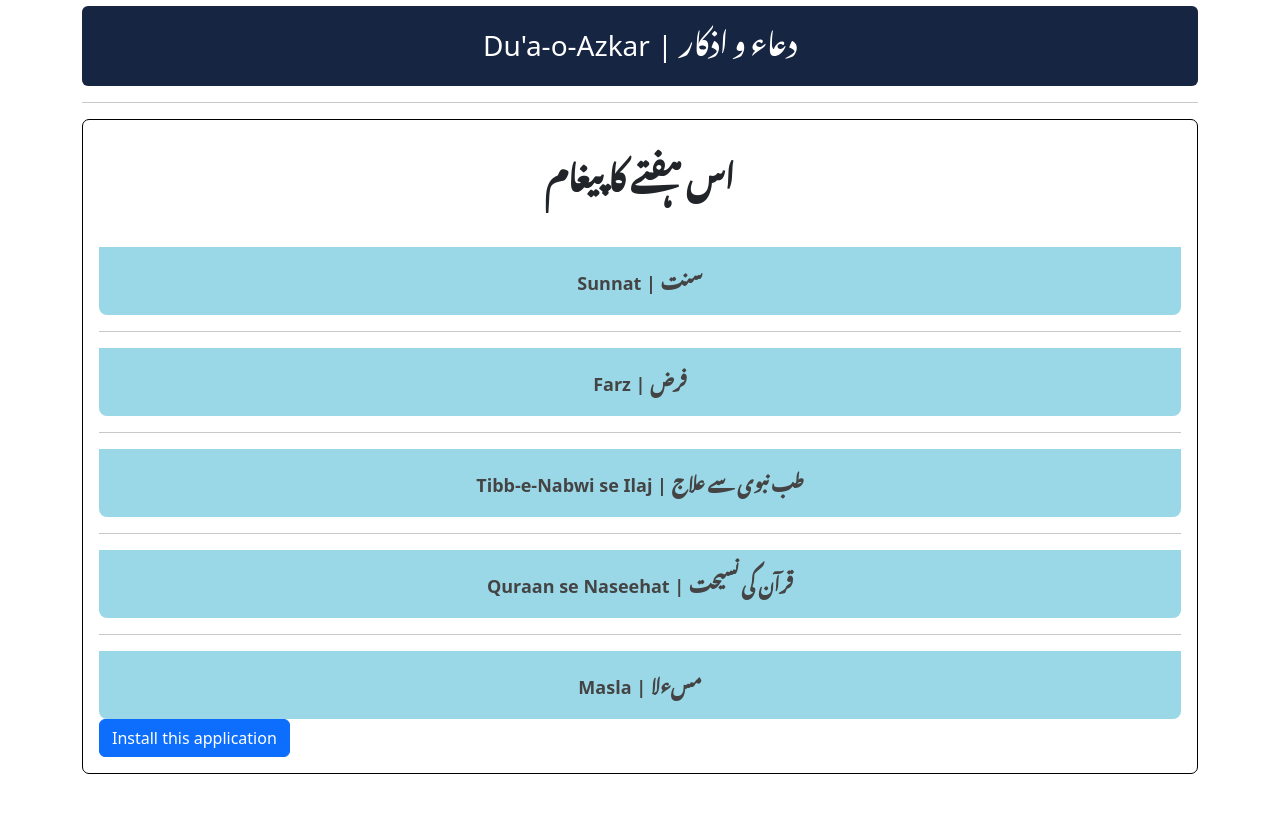
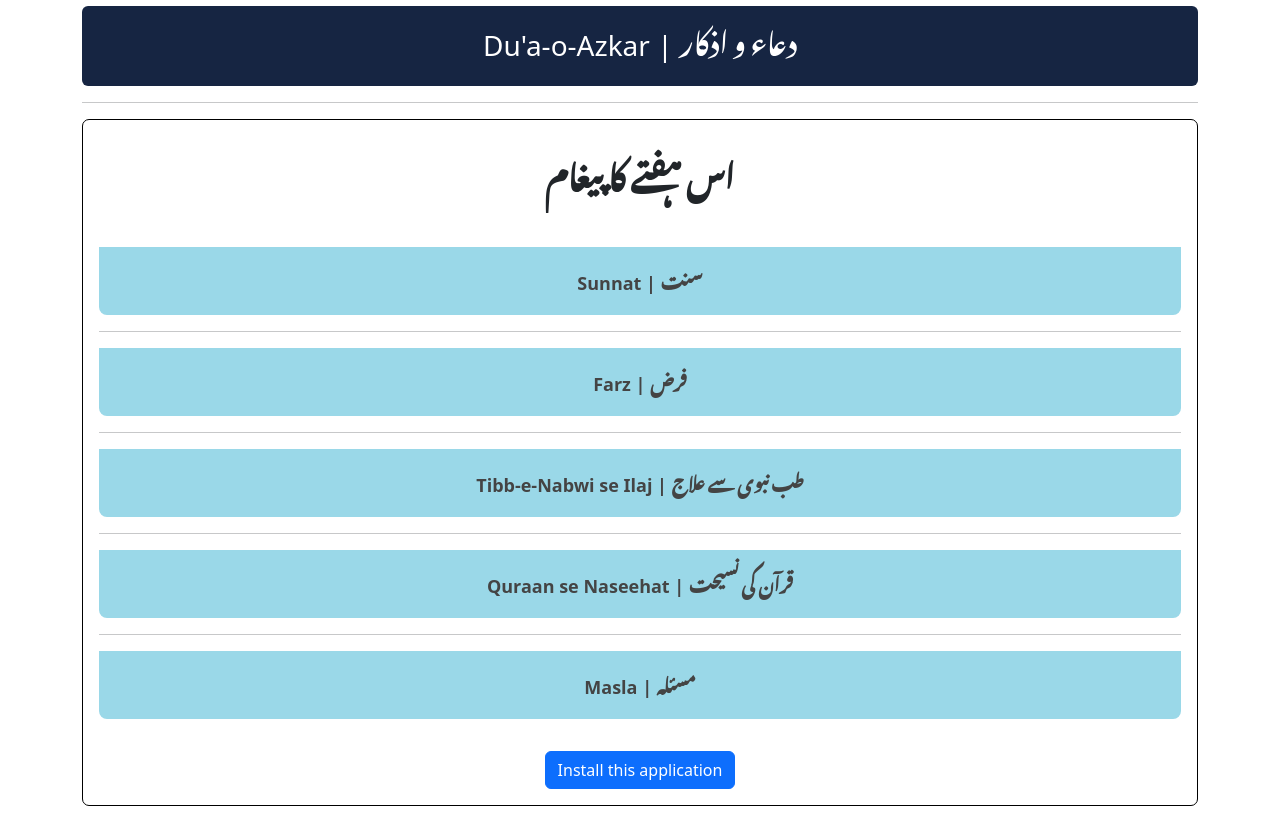
Before and after one commit to lfgraphics/iu-sunnah.github.io, a plain HTML site: page index.html in a window 1280 px wide. Shown: the part 917-1739 px from the top of the page. Before the commit the page ends 1707 px from the top, so only its background shows below. Drawn offline with nearby package versions, Linux system fonts and the light colour scheme; a web font is replaced by a local one.

Commit message:
install button check

```diff
--- a/index.html
+++ b/index.html
@@ -81,7 +81,7 @@
                     qui nihil delectus laborum possimus.</p>
             </div>
             <hr>
-            <button class="accordion">Masla | <span class="font-ur">مسءلا</span></button>
+            <button class="accordion">Masla | <span class="font-ur">مسئلہ</span></button>
             <div class="panel">
                 <p>Lorem ipsum dolor sit amet consectetur, adipisicing elit. Facilis animi minus delectus numquam,
                     adipisci
@@ -89,7 +89,7 @@
                     Doloribus
                     qui nihil delectus laborum possimus.</p>
             </div>
-            <button class="btn btn-primary align-self-center" id="btnAdd">
+            <button class="btn btn-primary" id="btnAdd" >
                 Install this application
             </button>
         </div>
--- a/main.css
+++ b/main.css
@@ -98,7 +98,7 @@ head h1 {
     background-color: var(--head-back);
 }
 
-.content{
+.content {
     display: flex;
     align-self: flex-end;
     flex-direction: row-reverse;
@@ -132,3 +132,25 @@ head h1 {
         height: 40px;
     }
 }
+
+#btnAdd {
+    margin-left: auto;
+    margin-right: auto;
+    margin-top: 2em;
+}
+
+#btnAdd {
+    display: none;
+}
+
+@media (display-mode: browser) {
+    #btnAdd {
+        display: block
+    }
+}
+
+@media (display-mode:fullscreen) {
+    #btnAdd {
+        display: none
+    }
+}
--- a/main.js
+++ b/main.js
@@ -156,9 +156,18 @@ window.addEventListener('beforeinstallPrompt', (e) => {
     btnAdd.style.display = "none";
     showInstallPrompt();
 })
+
+// window.addEventListener('load', (e) => {
+//     setTimeout(function () {
+//         return install_app()
+//     }, 1000)
+// })
+
+// function install_app() {
+// }
+
 let btnAdd = document.getElementById("btnAdd")
 btnAdd.addEventListener('click',(e)=> {
-    btnAdd.style.display = "none";
     deferredPrompt.prompt();
     deferredPrompt.userChoice.then((choiceResult) => {
         if (choiceResult.outcome === 'accepted') {
```
